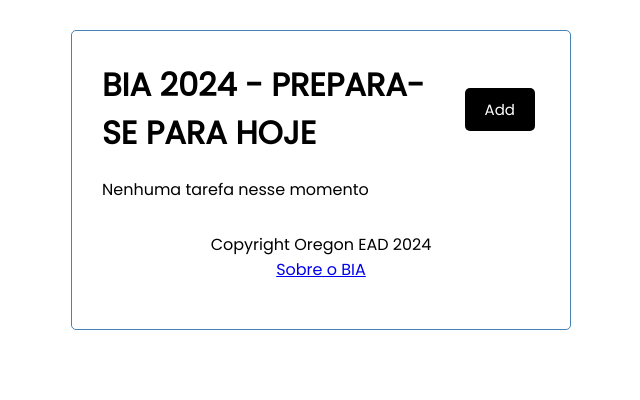
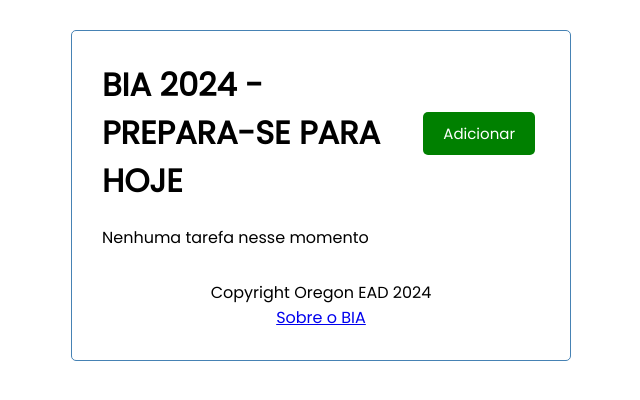
Before and after one commit to henrylle/bia, a React (Create React App) app in the folder client/: page / in a window 1280 px wide. Shown: the top 400 px of the page, without its empty margins (319-959 px from the left). Built offline with nearby package versions, Linux system fonts and the light colour scheme; no server answers.

Commit message:
mudando botões para português

```diff
--- a/client/src/components/Header.js
+++ b/client/src/components/Header.js
@@ -10,8 +10,8 @@
       {/* <h3>process.env.EMAIL_ALUNO</h3> */}
       {location.pathname === "/" && (
         <Button
-          color={showAdd ? "red" : "black"}
-          text={showAdd ? "Close" : "Add"}
+          color={showAdd ? "yellow" : "green"}
+          text={showAdd ? "Fechar" : "Adicionar"}
           onClick={onAdd}
         />
       )}
```
